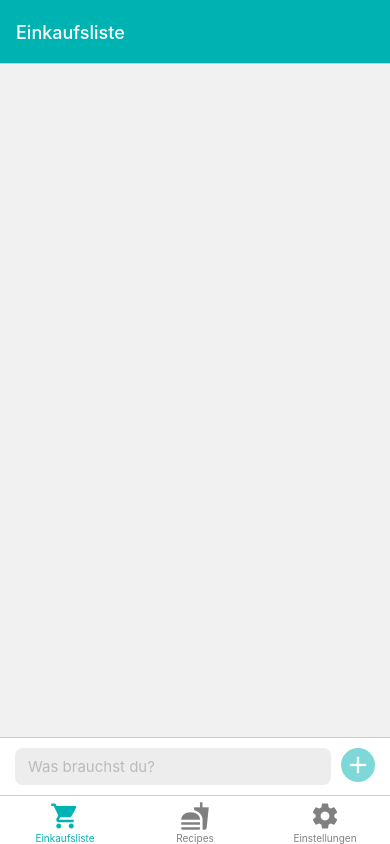
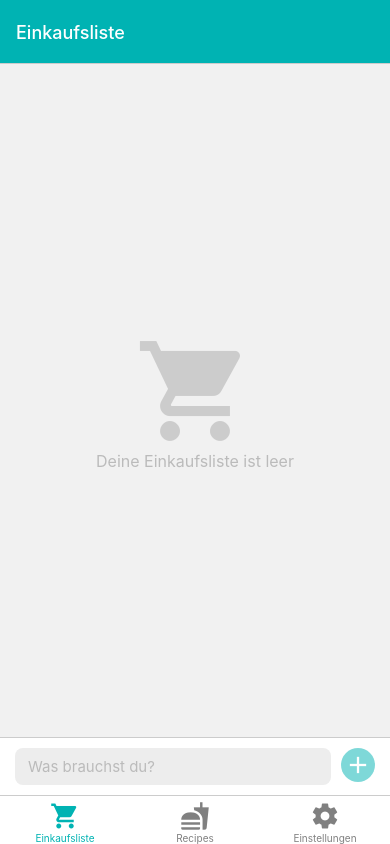
Before and after one commit to marrywal/hungryList, a React Native app: screen /ShoppingList in a window 390 px wide. Built offline with nearby package versions, Linux system fonts and the light colour scheme; what expo-linking would draw is missing.

Commit message:
add empty shoppinglist page

```diff
--- a/src/navigation/index.tsx
+++ b/src/navigation/index.tsx
@@ -8,7 +8,7 @@ import { createBottomTabNavigator } from '@react-navigation/bottom-tabs';
 import { getFocusedRouteNameFromRoute, NavigationContainer } from '@react-navigation/native';
 import { createNativeStackNavigator } from '@react-navigation/native-stack';
 import * as React from 'react';
-import { ColorSchemeName, Pressable, Route, View, Text } from 'react-native';
+import { ColorSchemeName, Pressable } from 'react-native';
 
 import { Colors, NavigationColors } from '../constants/Colors';
 import useColorScheme from '../hooks/useColorScheme';
--- a/src/screens/ModalNewRecipe.tsx
+++ b/src/screens/ModalNewRecipe.tsx
@@ -197,7 +197,6 @@ export default function ModalNewRecipe() {
     // AsyncStorage.setItem('@newRecipe', JSON.stringify(recipe));
 
     // close modal
-    // rezept für wieviele personen
   }
 
 
--- a/src/screens/ShoppingList.tsx
+++ b/src/screens/ShoppingList.tsx
@@ -39,6 +39,16 @@ export default function ShoppingList({ navigation }: RootTabScreenProps<'Shoppin
     container: {
       flex: 1,
       paddingTop: StatusBar.currentHeight,
+    },
+    emptyScreen: {
+      display: 'flex',
+      alignItems: 'center',
+      justifyContent: 'center',
+      height: '100%'
+    },
+    emptyScreenText: {
+      color: Colors[scheme].placeholder,
+      fontSize: 16
     },
     item: {
       paddingVertical: 10,
@@ -152,7 +162,7 @@ export default function ShoppingList({ navigation }: RootTabScreenProps<'Shoppin
 
   return (<>
     <SafeAreaView style={styles.container}>
-      <SectionList
+      {listItems[0]?.data.length > 0 ? <SectionList
         renderItem={({ item }) =>
           <Item item={item} />}
         sections={listItems}
@@ -162,7 +172,17 @@ export default function ShoppingList({ navigation }: RootTabScreenProps<'Shoppin
       //  <Text style={styles.header}>{title}</Text>
       // )}
       // stickySectionHeadersEnabled={false}
-      />
+      /> :
+        <View style={styles.emptyScreen}>
+          <MaterialIcons
+            name="shopping-cart"
+            size={120}
+            color={Colors[scheme].border}
+          />
+          <Text style={styles.emptyScreenText}>
+            Deine Einkaufsliste ist leer
+          </Text>
+        </View>}
     </SafeAreaView>
 
     <KeyboardAvoidingView
```
